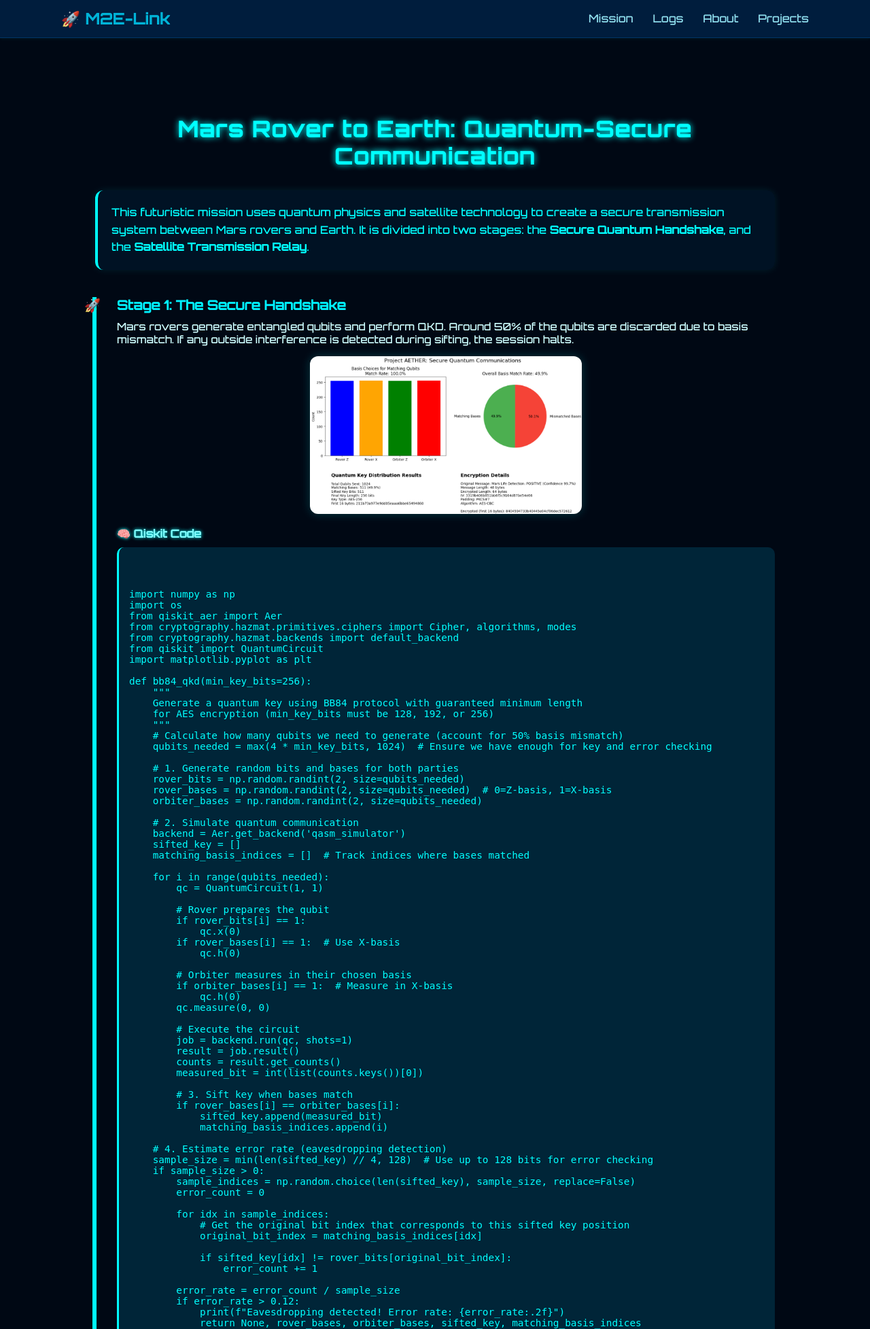
After one commit to EanKotadia/M2E_project, a Flask app: page /projects in a window 1280 px wide. The commit adds this page. Shown: the top 1955 px of the page at 68% size. Run offline with Flask 3, Linux system fonts and the light colour scheme.

Commit message:
Added new project page and images

```diff
--- a/app.py
+++ b/app.py
@@ -1,10 +1,13 @@
-from flask import Flask, render_template;
+from flask import Flask, render_template
 from flask_sqlalchemy import SQLAlchemy
 
 app = Flask(__name__)
 
+# Database config
 app.config['SQLALCHEMY_DATABASE_URI'] = 'sqlite:///database.db'
 db = SQLAlchemy(app)
+
+# ROUTES
 
 @app.route('/')
 def index():
@@ -18,6 +21,10 @@ def logs():
 def about():
     return render_template('about.html')
 
-# Run the Flask app
+@app.route('/projects')
+def projects():
+    return render_template('projects.html')
+
+# MAIN
 if __name__ == '__main__':
     app.run(debug=True)
--- a/templates/base.html
+++ b/templates/base.html
@@ -68,18 +68,17 @@
 </head>
 
 <body>
-
     <nav class="navbar">
         <div class="nav-container">
             <div class="nav-brand">🚀 M2E-Link</div>
             <div class="nav-menu">
-                <a href="{{ url_for('index') }}">Mission</a>
-                <a href="{{ url_for('logs') }}">Logs</a>
-                <a href="{{ url_for('about') }}">About</a>
+                <a href="/">Mission</a>
+                <a href="/logs">Logs</a>
+                <a href="/about">About</a>
+                <a href="/projects">Projects</a>
             </div>
         </div>
     </nav>
-
     <main class="main-wrapper">
         {% block body %}{% endblock %}
     </main>
--- /dev/null
+++ b/templates/projects.html
@@ -0,0 +1,594 @@
+{% extends "base.html" %}
+
+{% block head %}
+<style>
+    body {
+        margin: 0;
+        background: #000814;
+        font-family: 'Orbitron', sans-serif;
+        color: #0ff;
+        overflow-x: hidden;
+    }
+
+    .layout-wrapper {
+        max-width: 1000px;
+        margin: 100px auto;
+        padding: 0 20px;
+    }
+
+    .about-heading {
+        font-size: 2rem;
+        text-align: center;
+        margin-bottom: 30px;
+        text-shadow: 0 0 10px #0ff;
+        letter-spacing: 2px;
+    }
+
+    .about-text {
+        background: rgba(0, 20, 40, 0.8);
+        border-left: 4px solid #0ff;
+        padding: 20px;
+        border-radius: 12px;
+        box-shadow: 0 0 12px rgba(0, 255, 255, 0.1);
+        line-height: 1.6;
+        font-size: 1rem;
+    }
+
+    .timeline {
+        margin-top: 40px;
+        padding-left: 10px;
+        border-left: 2px solid #0ff;
+        position: relative;
+    }
+
+    .timeline::before {
+        content: '';
+        position: absolute;
+        left: -6px;
+        top: 0;
+        bottom: 0;
+        width: 4px;
+        background: #0ff;
+    }
+
+    .event {
+        margin-bottom: 50px;
+        padding-left: 20px;
+        position: relative;
+    }
+
+    .event::before {
+        content: '🚀';
+        position: absolute;
+        left: -28px;
+        font-size: 1.2rem;
+    }
+
+    .event h4 {
+        margin: 0 0 10px;
+        color: #00f2ff;
+        font-size: 1.2rem;
+    }
+
+    .event p {
+        margin: 0 0 10px;
+        font-size: 0.95rem;
+        color: #cfffff;
+    }
+
+    .code-box,
+    .output-box {
+        background: rgba(0, 40, 60, 0.9);
+        border-left: 3px solid #0ff;
+        padding: 15px;
+        border-radius: 10px;
+        font-family: monospace;
+        font-size: 0.9rem;
+        overflow-x: auto;
+        white-space: pre-wrap;
+        margin-top: 10px;
+    }
+
+    .section-label {
+        font-weight: bold;
+        font-size: 1rem;
+        color: #7fffff;
+        margin-top: 15px;
+        margin-bottom: 5px;
+        text-shadow: 0 0 5px #0ff;
+    }
+
+    .image-box {
+        margin-top: 15px;
+        text-align: center;
+    }
+
+    .image-box img {
+        width: 100%;
+        max-width: 400px;
+        border-radius: 12px;
+        box-shadow: 0 0 15px rgba(0, 255, 255, 0.2);
+    }
+</style>
+{% endblock %}
+
+{% block body %}
+<div class="layout-wrapper">
+    <h2 class="about-heading">Mars Rover to Earth: Quantum-Secure Communication</h2>
+
+    <div class="about-text">
+        This futuristic mission uses quantum physics and satellite technology to create a secure transmission system
+        between Mars rovers and Earth. It is divided into two stages: the <strong>Secure Quantum Handshake</strong>, and
+        the
+        <strong>Satellite Transmission Relay</strong>.
+    </div>
+
+    <div class="timeline">
+        <!-- Stage 1 -->
+        <div class="event">
+            <h4>Stage 1: The Secure Handshake</h4>
+            <p>
+                Mars rovers generate entangled qubits and perform QKD. Around 50% of the qubits are discarded due to
+                basis mismatch. If any outside interference is detected during sifting, the session halts.
+            </p>
+
+            <div class="image-box">
+                <img src="/static/images/S-1.png" alt="Quantum Handshake Illustration">
+            </div>
+
+            <div class="section-label">🧠 Qiskit Code</div>
+            <div class="code-box">
+                <pre><code>import numpy as np
+import os
+from qiskit_aer import Aer
+from cryptography.hazmat.primitives.ciphers import Cipher, algorithms, modes
+from cryptography.hazmat.backends import default_backend
+from qiskit import QuantumCircuit
+import matplotlib.pyplot as plt
+
+def bb84_qkd(min_key_bits=256):
+    """
+    Generate a quantum key using BB84 protocol with guaranteed minimum length
+    for AES encryption (min_key_bits must be 128, 192, or 256)
+    """
+    # Calculate how many qubits we need to generate (account for 50% basis mismatch)
+    qubits_needed = max(4 * min_key_bits, 1024)  # Ensure we have enough for key and error checking
+
+    # 1. Generate random bits and bases for both parties
+    rover_bits = np.random.randint(2, size=qubits_needed)
+    rover_bases = np.random.randint(2, size=qubits_needed)  # 0=Z-basis, 1=X-basis
+    orbiter_bases = np.random.randint(2, size=qubits_needed)
+
+    # 2. Simulate quantum communication
+    backend = Aer.get_backend('qasm_simulator')
+    sifted_key = []
+    matching_basis_indices = []  # Track indices where bases matched
+
+    for i in range(qubits_needed):
+        qc = QuantumCircuit(1, 1)
+
+        # Rover prepares the qubit
+        if rover_bits[i] == 1:
+            qc.x(0)
+        if rover_bases[i] == 1:  # Use X-basis
+            qc.h(0)
+
+        # Orbiter measures in their chosen basis
+        if orbiter_bases[i] == 1:  # Measure in X-basis
+            qc.h(0)
+        qc.measure(0, 0)
+
+        # Execute the circuit
+        job = backend.run(qc, shots=1)
+        result = job.result()
+        counts = result.get_counts()
+        measured_bit = int(list(counts.keys())[0])
+
+        # 3. Sift key when bases match
+        if rover_bases[i] == orbiter_bases[i]:
+            sifted_key.append(measured_bit)
+            matching_basis_indices.append(i)
+
+    # 4. Estimate error rate (eavesdropping detection)
+    sample_size = min(len(sifted_key) // 4, 128)  # Use up to 128 bits for error checking
+    if sample_size > 0:
+        sample_indices = np.random.choice(len(sifted_key), sample_size, replace=False)
+        error_count = 0
+
+        for idx in sample_indices:
+            # Get the original bit index that corresponds to this sifted key position
+            original_bit_index = matching_basis_indices[idx]
+
+            if sifted_key[idx] != rover_bits[original_bit_index]:
+                error_count += 1
+
+        error_rate = error_count / sample_size
+        if error_rate > 0.12:
+            print(f"Eavesdropping detected! Error rate: {error_rate:.2f}")
+            return None, rover_bases, orbiter_bases, sifted_key, matching_basis_indices
+
+    # 5. Convert to bytes for practical use, ensuring correct key length
+    # Determine how many bits we need to keep (must be multiple of 128 for AES)
+    bits_to_keep = (min_key_bits // 128) * 128
+    if bits_to_keep > len(sifted_key):
+        print(f"Warning: Only {len(sifted_key)} bits available, need {bits_to_keep}")
+        bits_to_keep = (len(sifted_key) // 128) * 128
+
+    # Take the first 'bits_to_keep' bits
+    final_bits = sifted_key[:bits_to_keep]
+
+    # Convert to bytes
+    byte_key = bytearray()
+    for i in range(0, bits_to_keep, 8):
+        byte_val = 0
+        for j in range(8):
+            if i+j < len(final_bits):
+                byte_val |= final_bits[i+j] << (7 - j)
+        byte_key.append(byte_val)
+
+    return bytes(byte_key), rover_bases, orbiter_bases, sifted_key, matching_basis_indices
+
+# ===== MAIN DEMONSTRATION =====
+if __name__ == "__main__":
+    # Generate quantum key (256-bit for AES-256)
+    quantum_key, rover_bases, orbiter_bases, sifted_key, matching_indices = bb84_qkd(min_key_bits=256)
+
+    if quantum_key is None:
+        print("Key exchange aborted due to suspected eavesdropping!")
+    else:
+        print(f"Quantum Key Exchange Successful!")
+        print(f"Generated Key ({len(quantum_key)} bytes): {quantum_key.hex()}")
+
+        # Encrypt sample message
+        iv = os.urandom(16)
+
+        # Verify key length is valid for AES
+        valid_key_lengths = {16: "AES-128", 24: "AES-192", 32: "AES-256"}
+        if len(quantum_key) not in valid_key_lengths:
+            # Find the closest valid key length
+            valid_len = min(valid_key_lengths.keys(), key=lambda x: abs(x - len(quantum_key)))
+            # Pad or truncate the key to valid length
+            if len(quantum_key) < valid_len:
+                quantum_key = quantum_key + os.urandom(valid_len - len(quantum_key))
+            else:
+                quantum_key = quantum_key[:valid_len]
+            print(f"Adjusted key to {valid_key_lengths[valid_len]} ({valid_len} bytes)")
+
+        cipher = Cipher(algorithms.AES(quantum_key), modes.CBC(iv), backend=default_backend())
+        encryptor = cipher.encryptor()
+
+        message = b"Mars Life Detection: POSITIVE (Confidence 99.7%)"
+        pad_length = 16 - (len(message) % 16)
+        padded_msg = message + bytes([pad_length]) * pad_length
+        ciphertext = encryptor.update(padded_msg) + encryptor.finalize()
+
+        print("\nOriginal Message:", message.decode())
+        print("Encrypted Message (hex):", ciphertext.hex()[:50] + "...")
+
+        # Visualization
+        plt.figure(figsize=(12, 8))
+
+        # Basis comparison
+        plt.subplot(2, 2, 1)
+        # Calculate match rate only for positions where bases matched
+        if len(matching_indices) > 0:
+            rover_matching = rover_bases[matching_indices]
+            orbiter_matching = orbiter_bases[matching_indices]
+            match_percent = 100.0  # Since we're only looking at matching bases
+        else:
+            rover_matching = np.array([])
+            orbiter_matching = np.array([])
+            match_percent = 0.0
+
+        basis_counts = [np.sum(rover_matching == 0), np.sum(rover_matching == 1),
+                       np.sum(orbiter_matching == 0), np.sum(orbiter_matching == 1)]
+        labels = ['Rover Z', 'Rover X', 'Orbiter Z', 'Orbiter X']
+        colors = ['blue', 'orange', 'green', 'red']
+        plt.bar(labels, basis_counts, color=colors)
+        plt.title(f'Basis Choices for Matching Qubits\nMatch Rate: {match_percent:.1f}%')
+        plt.ylabel('Count')
+
+        # Basis match rate visualization
+        plt.subplot(2, 2, 2)
+        total_qubits = len(rover_bases)
+        match_rate = len(matching_indices) / total_qubits * 100
+        plt.pie([match_rate, 100 - match_rate],
+                labels=['Matching Bases', 'Mismatched Bases'],
+                colors=['#4CAF50', '#F44336'],
+                autopct='%1.1f%%',
+                startangle=90)
+        plt.title(f'Overall Basis Match Rate: {match_rate:.1f}%')
+
+        # Key information
+        plt.subplot(2, 2, 3)
+        plt.text(0.05, 0.85, "Quantum Key Distribution Results", fontsize=14, weight='bold')
+        plt.text(0.05, 0.75, f"Total Qubits Sent: {total_qubits}")
+        plt.text(0.05, 0.70, f"Matching Bases: {len(matching_indices)} ({match_rate:.1f}%)")
+        plt.text(0.05, 0.65, f"Sifted Key Bits: {len(sifted_key)}")
+        plt.text(0.05, 0.60, f"Final Key Length: {len(quantum_key)*8} bits")
+        plt.text(0.05, 0.55, f"Key Type: {valid_key_lengths.get(len(quantum_key), 'Custom')}")
+        plt.text(0.05, 0.50, f"First 16 bytes: {quantum_key[:16].hex()}")
+        plt.axis('off')
+
+        # Encryption information
+        plt.subplot(2, 2, 4)
+        plt.text(0.05, 0.85, "Encryption Details", fontsize=14, weight='bold')
+        plt.text(0.05, 0.75, f"Original Message: {message.decode()}")
+        plt.text(0.05, 0.70, f"Message Length: {len(message)} bytes")
+        plt.text(0.05, 0.65, f"Encrypted Length: {len(ciphertext)} bytes")
+        plt.text(0.05, 0.60, f"IV: {iv.hex()}")
+        plt.text(0.05, 0.55, f"Padding: PKCS#7")
+        plt.text(0.05, 0.50, f"Algorithm: AES-CBC")
+        plt.text(0.05, 0.40, f"Encrypted (first 16 bytes): {ciphertext[:16].hex()}")
+        plt.axis('off')
+
+        plt.suptitle("Project AETHER: Secure Quantum Communications", fontsize=16)
+        plt.tight_layout()
+        plt.show()</code></pre>
+            </div>
+
+            <div class="section-label">📟 Terminal Output </div>
+            <div class="output-box">
+                Quantum Key Exchange Successful!
+                Generated Key (32 bytes): 211b73a977e9dd05eaaa6bbe65494860f4414b053914255437bc70e19f317276
+                Original Message: Mars Life Detection: POSITIVE (Confidence 99.7%)
+                Encrypted Message (hex): 8404594733b40445e04cf06dec572612e3eaab8446bdb2c9d2...
+            </div>
+        </div>
+
+        <!-- Stage 2 -->
+        <div class="event">
+            <h4>Stage 2: Transmission from Mars to Earth</h4>
+            <p>
+                Once encryption is complete, data is relayed via a multi-hop satellite chain from Mars to Earth.
+                The system hops through low-orbit Mars satellites, deep space relays, and finally reaches Earth’s
+                receivers.
+            </p>
+
+            <div class="image-box">
+                <img src="/static/images/S-2.jpg" alt="Satellite Transmission Relay">
+            </div>
+
+            <div class="section-label">📡 Transmission Logic (Python Mockup)</div>
+            <div class="code-box">
+                <pre><code>import numpy as np
+import os
+import networkx as nx
+import matplotlib.pyplot as plt
+from qiskit_aer import Aer
+from cryptography.hazmat.primitives.ciphers import Cipher, algorithms, modes
+from cryptography.hazmat.backends import default_backend
+from qiskit import QuantumCircuit
+from qiskit_optimization import QuadraticProgram
+from qiskit_optimization.algorithms import MinimumEigenOptimizer
+from qiskit.utils import QuantumInstance
+from qiskit.algorithms import VQE
+from qiskit.circuit.library import RealAmplitudes
+from qiskit.algorithms.optimizers import SPSA
+
+def bb84_qkd(min_key_bits=256):
+    """Quantum Key Distribution using BB84 protocol"""
+    qubits_needed = max(4 * min_key_bits, 1024)
+
+    rover_bits = np.random.randint(2, size=qubits_needed)
+    rover_bases = np.random.randint(2, size=qubits_needed)
+    orbiter_bases = np.random.randint(2, size=qubits_needed)
+
+    backend = Aer.get_backend('qasm_simulator')
+    sifted_key = []
+    matching_indices = []
+
+    for i in range(qubits_needed):
+        qc = QuantumCircuit(1, 1)
+
+        if rover_bits[i] == 1:
+            qc.x(0)
+        if rover_bases[i] == 1:
+            qc.h(0)
+        if orbiter_bases[i] == 1:
+            qc.h(0)
+
+        qc.measure(0, 0)
+
+        job = backend.run(qc, shots=1)
+        result = job.result()
+        counts = result.get_counts()
+        measured_bit = int(list(counts.keys())[0])
+
+        if rover_bases[i] == orbiter_bases[i]:
+            sifted_key.append(measured_bit)
+            matching_indices.append(i)
+
+    # Convert to bytes
+    byte_key = bytearray()
+    for i in range(0, len(sifted_key) - len(sifted_key) % 8, 8):
+        byte_val = sum(bit << (7 - j) for j, bit in enumerate(sifted_key[i:i+8]))
+        byte_key.append(byte_val)
+
+    return bytes(byte_key), rover_bases, orbiter_bases, sifted_key, matching_indices
+
+def optimize_route():
+    """Optimization of satellite routing path"""
+    # Create space communication network
+    G = nx.DiGraph()
+
+    # Add nodes
+    nodes = ["A: Mars Orbiter", "B: Lunar Gateway", "C: Deep Space Relay", "D: Earth DSN"]
+    G.add_nodes_from(nodes)
+
+    # Add edges with transmission costs (time delay + energy)
+    G.add_edge(nodes[0], nodes[1], weight=4)   # A → B
+    G.add_edge(nodes[0], nodes[2], weight=2)   # A → C
+    G.add_edge(nodes[0], nodes[3], weight=10)  # A → D (direct)
+    G.add_edge(nodes[1], nodes[3], weight=3)   # B → D
+    G.add_edge(nodes[2], nodes[3], weight=8)   # C → D
+    G.add_edge(nodes[1], nodes[2], weight=1)   # B → C
+    G.add_edge(nodes[2], nodes[1], weight=1)   # C → B
+
+    # Formulate as quadratic program
+    qp = QuadraticProgram()
+
+    # Create binary variables for each edge
+    edge_vars = {}
+    for u, v in G.edges():
+        var_name = f"edge_{u[0]}{v[0]}"
+        qp.binary_var(name=var_name)
+        edge_vars[(u, v)] = var_name
+
+    # Objective: minimize total cost
+    linear = {}
+    for (u, v), var_name in edge_vars.items():
+        linear[var_name] = G[u][v]['weight']
+    qp.minimize(linear=linear)
+
+    # Constraints:
+    # 1. Start at A: exactly one outgoing edge
+    start_edges = [var_name for (u, v), var_name in edge_vars.items() if u == nodes[0]]
+    qp.linear_constraint(linear={var: 1 for var in start_edges}, sense="==", rhs=1)
+
+    # 2. End at D: exactly one incoming edge
+    end_edges = [var_name for (u, v), var_name in edge_vars.items() if v == nodes[3]]
+    qp.linear_constraint(linear={var: 1 for var in end_edges}, sense="==", rhs=1)
+
+    # 3. Flow conservation at intermediate nodes
+    for node in nodes[1:3]:  # B and C
+        in_edges = [var_name for (u, v), var_name in edge_vars.items() if v == node]
+        out_edges = [var_name for (u, v), var_name in edge_vars.items() if u == node]
+
+        # Flow in = flow out
+        qp.linear_constraint(
+            linear={**{var: 1 for var in in_edges}, **{var: -1 for var in out_edges}},
+            sense="==",
+            rhs=0
+        )
+
+    # Solve with quantum or classical optimizer
+    try:
+        # Try quantum optimization
+        quantum_instance = QuantumInstance(Aer.get_backend('aer_simulator'))
+        optimizer = SPSA(maxiter=100)
+        ansatz = RealAmplitudes(len(edge_vars))
+        vqe = VQE(ansatz=ansatz, optimizer=optimizer, quantum_instance=quantum_instance)
+        algo = MinimumEigenOptimizer(vqe)
+        result = algo.solve(qp)
+        method = "Quantum (VQE)"
+    except Exception as e:
+        print(f"Quantum optimization failed: {str(e)}")
+        print("Falling back to classical optimization")
+        from qiskit_optimization.algorithms import CplexOptimizer
+        algo = CplexOptimizer() if hasattr(CplexOptimizer, 'solve') else MinimumEigenOptimizer(None)
+        result = algo.solve(qp)
+        method = "Classical"
+
+    # Extract the optimal path
+    optimal_path = []
+    for (u, v), var_name in edge_vars.items():
+        if result.x[list(edge_vars.values()).index(var_name)] > 0.5:
+            optimal_path.append((u, v))
+
+    return G, nodes, result, optimal_path, method
+
+def visualize_network(G, nodes, optimal_path, method):
+    """Visualize the space communication network with optimal path"""
+    plt.figure(figsize=(12, 8))
+
+    # Node positions
+    pos = {
+        nodes[0]: (0, 0.5),   # Mars Orbiter
+        nodes[1]: (0.5, 1),   # Lunar Gateway
+        nodes[2]: (0.5, 0),   # Deep Space Relay
+        nodes[3]: (1, 0.5)    # Earth DSN
+    }
+
+    # Draw nodes
+    nx.draw_networkx_nodes(G, pos, node_size=2500, node_color='skyblue')
+    nx.draw_networkx_labels(G, pos, font_size=10, font_weight='bold')
+
+    # Draw all edges
+    all_edges = list(G.edges())
+    nx.draw_networkx_edges(G, pos, edgelist=all_edges, width=1, alpha=0.3,
+                           connectionstyle='arc3,rad=0.1', arrows=True)
+
+    # Draw optimal path
+    nx.draw_networkx_edges(G, pos, edgelist=optimal_path, width=3, edge_color='red',
+                           connectionstyle='arc3,rad=0.1', arrows=True)
+
+    # Edge labels (weights)
+    edge_labels = {(u, v): f"{G[u][v]['weight']}" for u, v in G.edges()}
+    nx.draw_networkx_edge_labels(G, pos, edge_labels=edge_labels, font_size=10)
+
+    plt.title(f"Deep Space Communication Network\nOptimal Path in Red ({method})", fontsize=16)
+    plt.axis('off')
+    return plt
+
+def space_mission_demo():
+    """End-to-end demonstration of Project AETHER"""
+    # Stage 1: Quantum Key Distribution
+    print("🚀 Stage 1: Quantum Key Distribution (Rover to Orbiter)")
+    quantum_key, _, _, _, _ = bb84_qkd(256)
+
+    # Adjust key for AES
+    valid_key_lengths = {16: "AES-128", 24: "AES-192", 32: "AES-256"}
+    valid_len = min(valid_key_lengths.keys(), key=lambda x: abs(x - len(quantum_key)))
+    quantum_key = quantum_key[:valid_len] if len(quantum_key) > valid_len else quantum_key + os.urandom(valid_len - len(quantum_key))
+
+    print(f" Generated {valid_key_lengths[valid_len]} Key: {quantum_key[:8].hex()}...")
+
+    # Encrypt mission data
+    iv = os.urandom(16)
+    cipher = Cipher(algorithms.AES(quantum_key), modes.CBC(iv), backend=default_backend())
+    encryptor = cipher.encryptor()
+
+    message = b"Mars Life Detection: POSITIVE (Confidence 99.7%)"
+    pad_length = 16 - (len(message) % 16)
+    padded_msg = message + bytes([pad_length]) * pad_length
+    ciphertext = encryptor.update(padded_msg) + encryptor.finalize()
+
+    print(f" Encrypted Mission Data: {ciphertext[:16].hex()}...")
+
+    # Stage 2: Routing Optimization
+    print("\n Stage 2: Finding Optimal Route (Orbiter to Earth)")
+    G, nodes, result, optimal_path, method = optimize_route()
+
+    # Calculate total cost
+    total_cost = sum(G[u][v]['weight'] for u, v in optimal_path)
+
+    # Print route information
+    print(f"Optimal Path: {' → '.join([u.split(':')[1].strip() for u, v in optimal_path])} → Earth DSN")
+    print(f"Total Transmission Cost: {total_cost}")
+    print(f"Optimization Method: {method}")
+
+    # Visualization
+    plt = visualize_network(G, nodes, optimal_path, method)
+    plt.tight_layout()
+    plt.show()
+
+    # Display mission summary
+    print("\n Mission Summary:")
+    print(f"- Secure Key Established: {valid_key_lengths[valid_len]}")
+    print(f"- Mission Data Size: {len(message)} bytes")
+    print(f"- Optimal Route: {' → '.join([u.split(':')[1].strip() for u, v in optimal_path])} → Earth DSN")
+    print(f"- Total Transmission Cost: {total_cost}")
+    print(f"- Optimization Method: {method}")
+    print("- Status: DATA TRANSMISSION SUCCESSFUL")
+
+# Run the complete mission
+if __name__ == "__main__":
+    space_mission_demo()</code></pre>
+            </div>
+
+            <div class="section-label">Terminal Output</div>
+            <div class="output-box">
+                Mission Summary:
+                - Secure Key Established: AES-256
+                - Mission Data Size: 44 bytes
+                - Optimal Route: Mars Orbiter → Lunar Gateway → Earth DSN
+                - Total Transmission Cost: 7
+                - Optimization Method: Classical
+                - Status: DATA TRANSMISSION SUCCESSFUL
+
+            </div>
+        </div>
+    </div>
+</div>
+{% endblock %}
```
Also changed, not shown: static/images/S-1.png (added), static/images/S-2.jpg (added), 2 other files.
